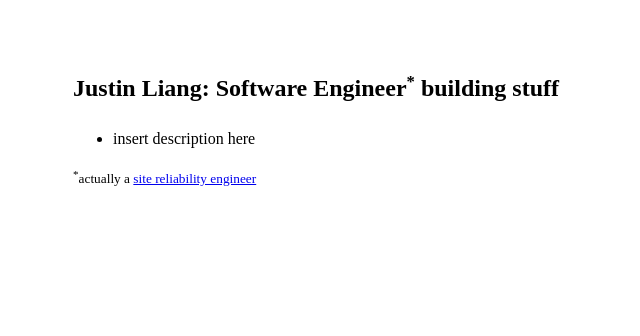
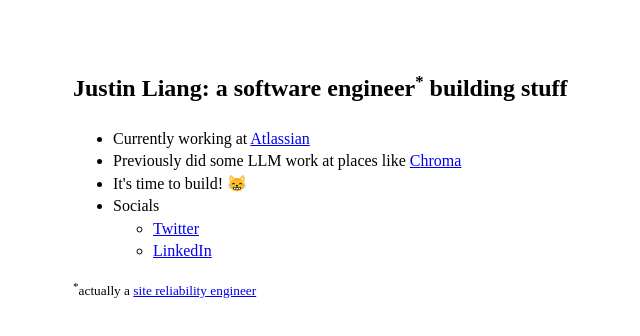
Before and after one commit to justinliang1020/justin-website, a plain HTML site: page index.html in a window 1280 px wide. Shown: the whole page, without its empty margins (263-903 px from the left). Drawn offline with Linux system fonts and the light colour scheme.

Commit message:
added description

```diff
--- a/index.html
+++ b/index.html
@@ -1,10 +1,10 @@
 <html>
 
 <head>
-    <meta name="description" content="10 exaflops for startups" />
+    <meta name="description" content="Justin Liang website" />
     <meta name="twitter:card" content="summary" />
     <meta name="viewport" content="width=device-width, initial-scale=1.0">
-    <link rel="canonical" href="http://andromedacluster.com" />
+    <link rel="canonical" href="http://justinliang.me" />
     <style>
         body {
             line-height: 1.4;
@@ -34,9 +34,22 @@
 
 <body>
     <div id="maincontent" style="margin-top:70px">
-        <h2>Justin Liang: Software Engineer<sup><small>*</small></sup> building stuff</h2><br>
+        <h2>Justin Liang: a software engineer<sup><small>*</small></sup> building stuff</h2><br>
         <ul>
-            <li>insert description here</li>
+            <li>Currently working at <a href="https://www.atlassian.com/">Atlassian</a></li>
+            <li>Previously did some LLM work at places like <a href="https://www.youtube.com/watch?v=oXbekFJ7Ro8">Chroma</a></li>
+            <li>It's time to build! 😸</li>
+            <li>Socials
+                <ul>
+                    <li>
+                        <a href="https://twitter.com/justinliang1020">Twitter</a>
+                    </li>
+                    <li>
+                        <a href="https://www.linkedin.com/in/justinliang1020/">LinkedIn</a>
+                    </li>
+                </ul>
+            </li>
+
         </ul>
 
         <small><sup>*</sup>actually a <a href="https://www.atlassian.com/incident-management/devops/sre">site
```
